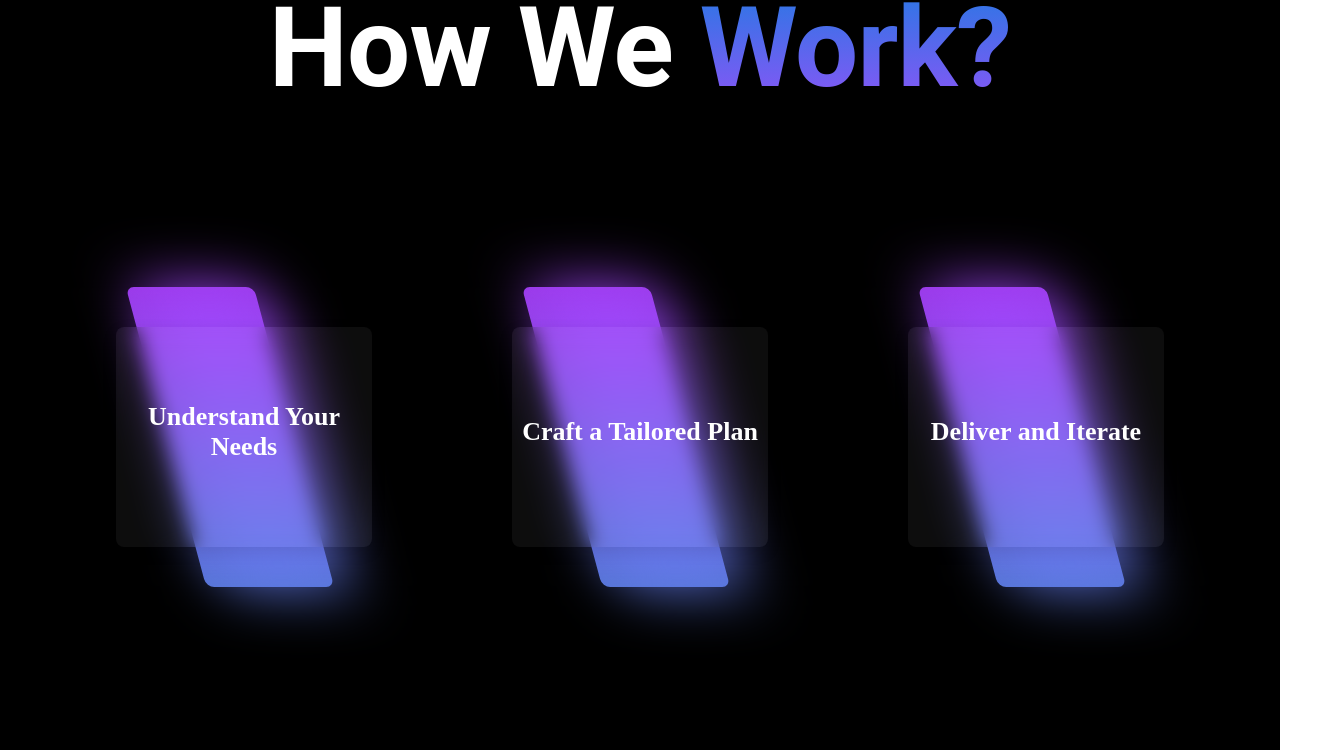
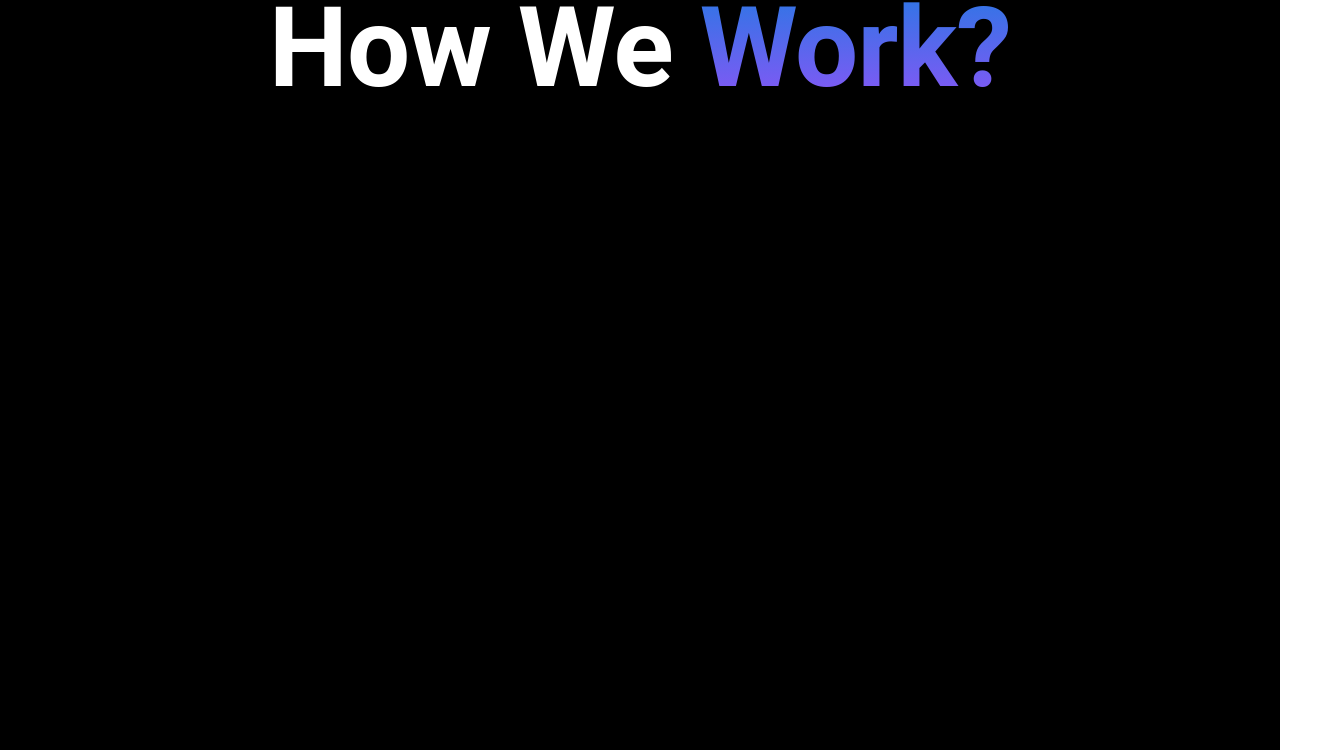
Before and after one commit to excollo/Excollo-ReDevelop-Website, a React (Vite) app: page / in a window 1280 px wide. Shown: the part 1747-2497 px from the top of the page, 1343 px wide, since content can reach past the window. Built offline with nearby package versions, Linux system fonts and the light colour scheme.

Commit message:
Section-05

```diff
--- a/src/Components/HeroPageSection5.jsx
+++ b/src/Components/HeroPageSection5.jsx
@@ -9,6 +9,7 @@ gsap.registerPlugin(ScrollTrigger);
 const HeroPageSection5 = () => {
   const textRef = useRef(null);
   const sectionRef = useRef(null);
+  const cardRefs = useRef([]);
 
   useEffect(() => {
     gsap.fromTo(
@@ -31,6 +32,25 @@ const HeroPageSection5 = () => {
       end: "bottom bottom",
       pin: true,
       pinSpacing: false,
+    });
+
+    cardRefs.current.forEach((card, index) => {
+      gsap.fromTo(
+        card,
+        { x: "70%", opacity: 0 },
+        {
+          x: "0%",
+          opacity: 1,
+          duration: 1,
+          ease: "power2.out",
+          scrollTrigger: {
+            trigger: card,
+            start: "top 90%",
+            end: "top 70%",
+            scrub: true,
+          },
+        }
+      );
     });
   }, []);
 
@@ -61,48 +81,32 @@ const HeroPageSection5 = () => {
       <div className="row">
         <div className="col-md-12">
           <div className="gradientCardBox">
+            {[
+              "Understand Your Needs",
+              "Craft a Tailored Plan",
+              "Deliver and Iterate",
+            ].map((title, index) => (
               <div
                 className="box aos-init aos-animate"
                 data-aos="fade-left"
                 data-aos-easing="linear"
-              data-aos-duration="500"
+                data-aos-duration={`${500 + index * 100}`}
+                ref={(el) => (cardRefs.current[index] = el)}
+                key={index}
               >
                 <span></span>
                 <div className="content">
-                <h2>Understand Your Needs</h2>
-                <p>In-depth discovery to align with your business goals.</p>
-              </div>
-            </div>
-            <div
-              className="box aos-init aos-animate"
-              data-aos="fade-left"
-              data-aos-easing="linear"
-              data-aos-duration="600"
-            >
-              <span></span>
-              <div className="content">
-                <h2>Craft a Tailored Plan</h2>
+                  <h2>{title}</h2>
                   <p>
-                  Strategy, implementation, and optimization designed for
-                  measurable outcomes.
+                    {index === 0
+                      ? "In-depth discovery to align with your business goals."
+                      : index === 1
+                      ? "Strategy, implementation, and optimization designed for measurable outcomes."
+                      : "Continuous improvement ensures solutions stay ahead of the curve."}
                   </p>
                 </div>
               </div>
-            <div
-              className="box aos-init aos-animate"
-              data-aos="fade-left"
-              data-aos-easing="linear"
-              data-aos-duration="700"
-            >
-              <span></span>
-              <div className="content">
-                <h2>Deliver and Iterate</h2>
-                <p>
-                  Continuous improvement ensures solutions stay ahead of the
-                  curve.
-                </p>
-              </div>
-            </div>
+            ))}
           </div>
         </div>
       </div>
```
Lines whose indentation alone changed are shown as unchanged.
